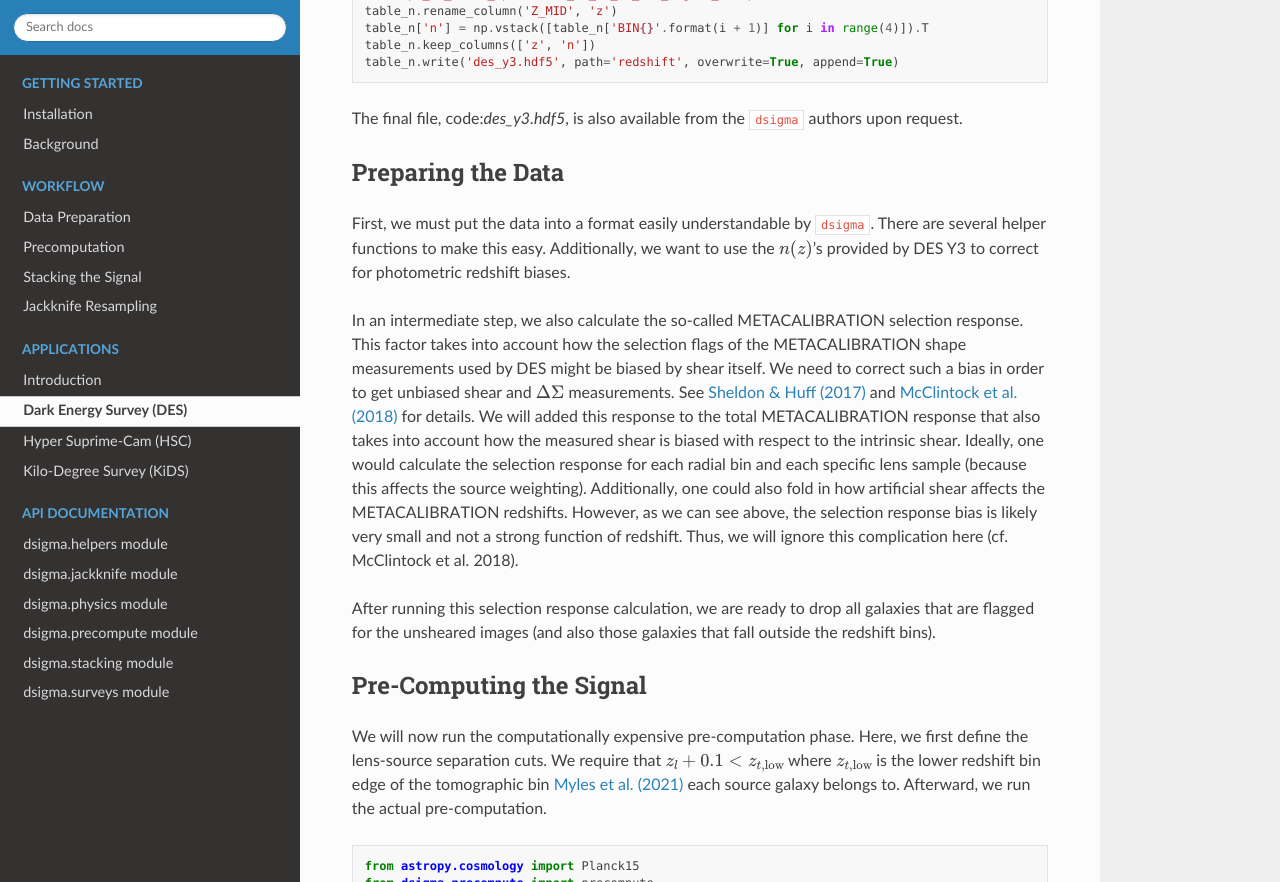
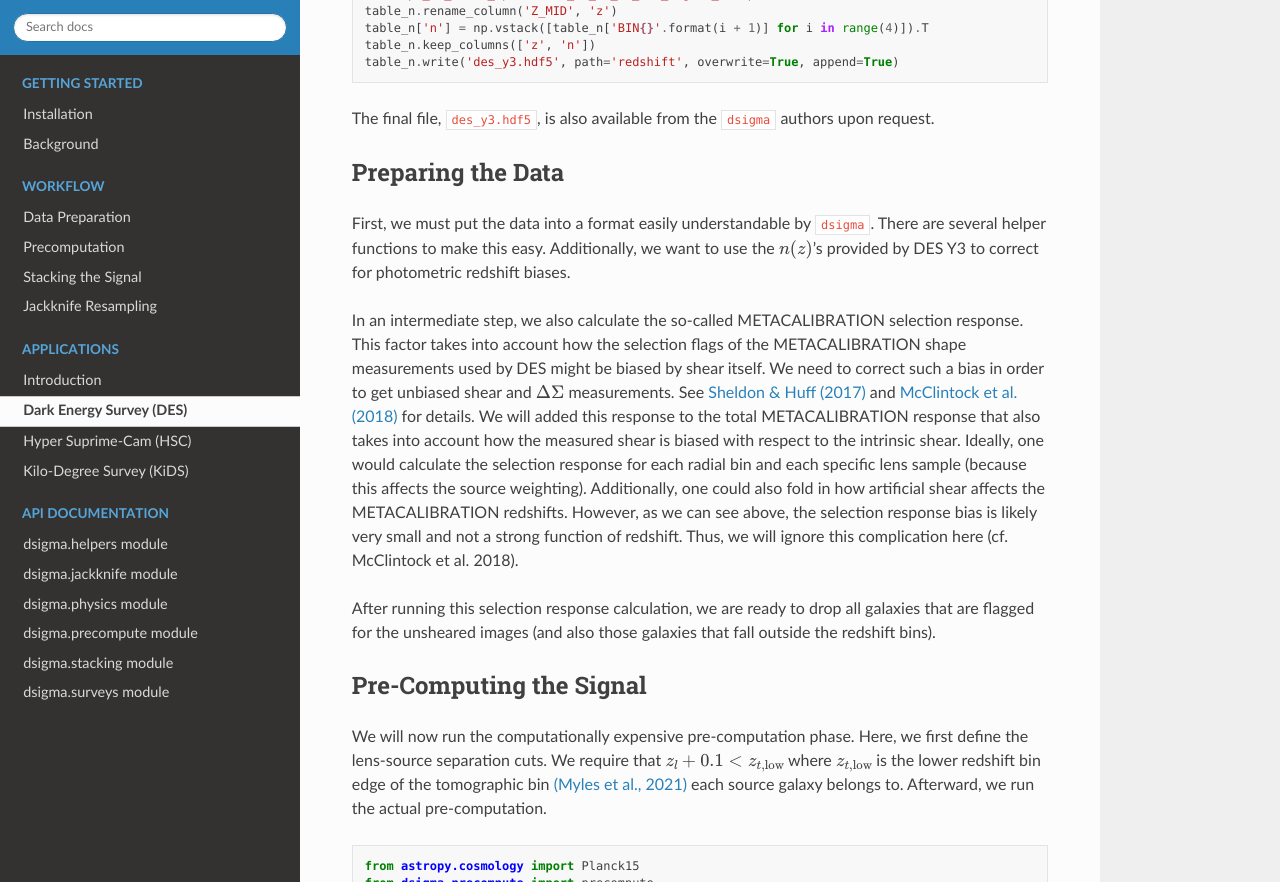
Before and after one commit to johannesulf/dsigma, a Sphinx documentation site: the page built from docs/application_des.txt, in a window 1280 px wide and 1400 px high, scrolled down 1214 px. Shown: the part 149-1031 px from the top of the window. Built offline with Sphinx 7.4.7 and the Read the Docs theme 2.0.0, drawn with Linux system fonts in a browser that asks for light colours.

Commit message:
updated docs

```diff
--- a/docs/application_des.txt
+++ b/docs/application_des.txt
@@ -68,7 +68,7 @@ Unfortunately, the total amount of data is very large, i.e. hundreds of GBytes.
     table_n.keep_columns(['z', 'n'])
     table_n.write('des_y3.hdf5', path='redshift', overwrite=True, append=True)
 
-The final file, code:`des_y3.hdf5`, is also available from the :code:`dsigma` authors upon request.
+The final file, :code:`des_y3.hdf5`, is also available from the :code:`dsigma` authors upon request.
 
 
 ******************
@@ -105,7 +105,7 @@ After running this selection response calculation, we are ready to drop all gala
 Pre-Computing the Signal
 ************************
 
-We will now run the computationally expensive pre-computation phase. Here, we first define the lens-source separation cuts. We require that :math:`z_l + 0.1 < z_{t, \rm low}` where :math:`z_{t, \rm low}` is the lower redshift bin edge of the tomographic bin `Myles et al. (2021) <https://ui.adsabs.harvard.edu/abs/2021MNRAS.505.4249M>`_ each source galaxy belongs to. Afterward, we run the actual pre-computation.
+We will now run the computationally expensive pre-computation phase. Here, we first define the lens-source separation cuts. We require that :math:`z_l + 0.1 < z_{t, \rm low}` where :math:`z_{t, \rm low}` is the lower redshift bin edge of the tomographic bin `(Myles et al., 2021) <https://ui.adsabs.harvard.edu/abs/2021MNRAS.505.4249M>`_ each source galaxy belongs to. Afterward, we run the actual pre-computation.
 
 
 .. code-block:: python
```
